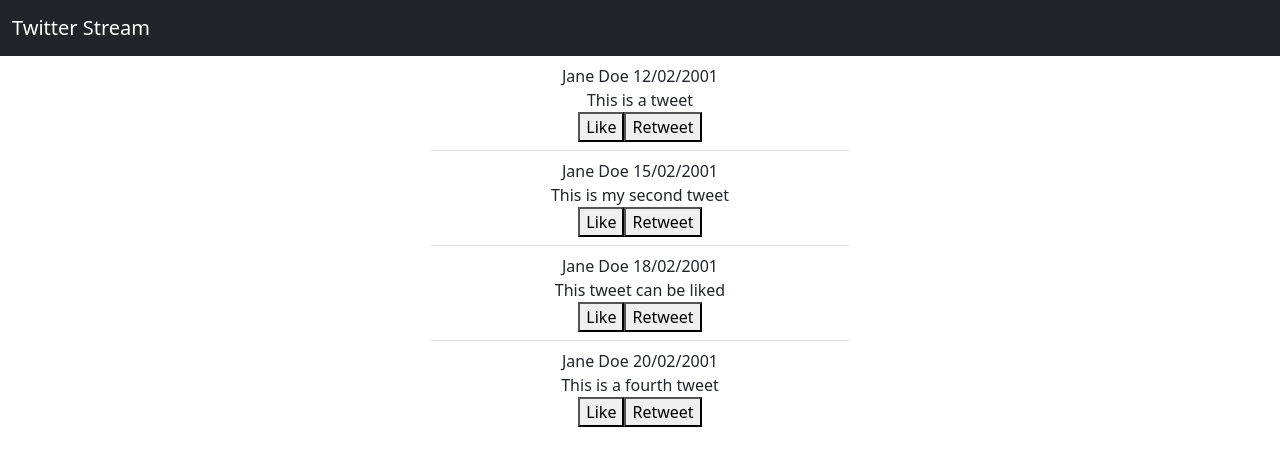
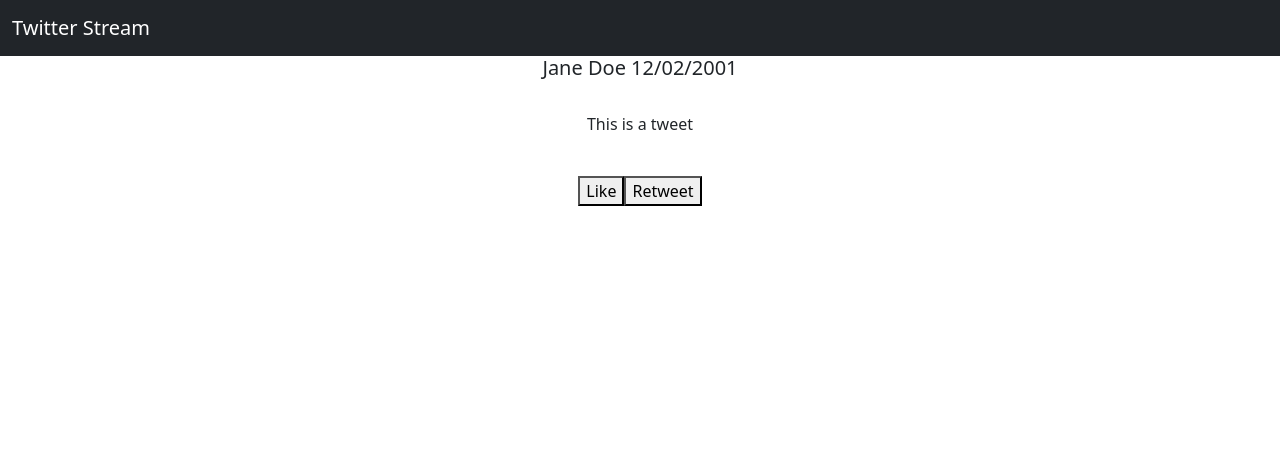
Before and after one commit to leanneminnock/TwitterClone, an Angular app: page /tweet/1 in a window 1280 px wide. Before the commit this address led to /. Shown: the top 466 px of the page. Built offline with nearby package versions, Linux system fonts and the light colour scheme.

Commit message:
full-tweet-component config
- Set up router-link to show full selected tweet
- configured full-tweet-component to show selected tweet
- added custom css to alter text alignment

```diff
--- a/src/app/app-routing.module.ts
+++ b/src/app/app-routing.module.ts
@@ -1,7 +1,18 @@
 import { NgModule } from '@angular/core';
 import { RouterModule, Routes } from '@angular/router';
+import { FullTweetComponent } from './full-tweet/full-tweet.component';
+import { TweetStreamComponent } from './tweet-stream/tweet-stream.component';
 
-const routes: Routes = [];
+const routes: Routes = [
+  {
+    path: "",
+    component: TweetStreamComponent
+  },
+  {
+    path: "tweet/:tweetId",
+    component: FullTweetComponent
+  }
+];
 
 @NgModule({
   imports: [RouterModule.forRoot(routes)],
--- a/src/app/app.component.html
+++ b/src/app/app.component.html
@@ -4,5 +4,5 @@
             <a class="navbar-brand" href="#">Twitter Stream</a>
         </div>
     </div>
-    <app-tweet-stream></app-tweet-stream>
+    <router-outlet></router-outlet>
 </div>
--- a/src/app/full-tweet/full-tweet.component.css
+++ b/src/app/full-tweet/full-tweet.component.css
@@ -0,0 +1,3 @@
+.fulltweet{
+    text-align: center;
+}
--- a/src/app/full-tweet/full-tweet.component.html
+++ b/src/app/full-tweet/full-tweet.component.html
@@ -1 +1,13 @@
-<p>full-tweet works!</p>
+<div class="row" *ngIf="tweet">
+    <div class="col-md-4 offset-md-4 fulltweet">
+        <h5>
+            {{tweet.author}}
+            {{tweet.publishDate | date:'dd/MM/yyyy'}}
+        </h5>
+        <br>
+        <p>{{tweet.content}}</p>
+        <br>
+        <button>Like</button>
+        <button>Retweet</button>
+    </div>
+</div>
--- a/src/app/full-tweet/full-tweet.component.ts
+++ b/src/app/full-tweet/full-tweet.component.ts
@@ -1,4 +1,7 @@
 import { Component, OnInit } from '@angular/core';
+import { ActivatedRoute } from '@angular/router';
+import { DataStoreService } from '../data-store.service';
+import { Tweet } from '../modals/tweet';
 
 @Component({
   selector: 'app-full-tweet',
@@ -6,10 +9,15 @@ import { Component, OnInit } from '@angular/core';
   styleUrls: ['./full-tweet.component.css']
 })
 export class FullTweetComponent implements OnInit {
+  public tweet: Tweet | undefined;
 
-  constructor() { }
+  constructor(public data: DataStoreService, private route: ActivatedRoute) { }
 
   ngOnInit(): void {
+    this.route.paramMap.subscribe(params => {
+      const tweetId = Number(params.get('tweetId'));
+      this.tweet = this.data.tweets.find(t => t.id === tweetId);
+    });
   }
 
 }
--- a/src/app/tweet-stream/tweet-stream.component.css
+++ b/src/app/tweet-stream/tweet-stream.component.css
@@ -1,3 +1,6 @@
 li{
     text-align: center;
 }
+a{
+    text-decoration: none;
+}
--- a/src/app/tweet-stream/tweet-stream.component.html
+++ b/src/app/tweet-stream/tweet-stream.component.html
@@ -1,13 +1,21 @@
+<div class="row">
     <div class="col-md-4 offset-md-4">
         <ul class="list-group list-group-flush">
+
             <li class="list-group-item list-group-item-action" *ngFor="let tweet of data.tweets">
+                <a class="text-dark" [routerLink]="['/tweet', tweet.id]">
+                    <h5>
                         {{tweet.author}}
                         {{tweet.publishDate | date:'dd/MM/yyyy'}}
+                    </h5>
                     <br>
-            {{tweet.content}}
+                    <p>{{tweet.content}}</p>
                     <br>
+                </a>
                     <button>Like</button>
                     <button>Retweet</button>
             </li>
+
         </ul>
     </div>
+</div>
--- a/src/app/tweet-stream/tweet-stream.component.ts
+++ b/src/app/tweet-stream/tweet-stream.component.ts
@@ -8,11 +8,17 @@ import { Tweet } from '../modals/tweet';
   styleUrls: ['./tweet-stream.component.css']
 })
 export class TweetStreamComponent implements OnInit {
- public tweets: Tweet | undefined;
 
   constructor(public data: DataStoreService) { }
+  public selectedTweet: Tweet | undefined;
+
+  public OnTweetSelected(tweet: Tweet){
+    console.log(`Got list: ${tweet.id}!`);
+    this.selectedTweet = tweet;
+  }
 
   ngOnInit(): void {
+
   }
 
 }
```
Lines whose indentation alone changed are shown as unchanged.
